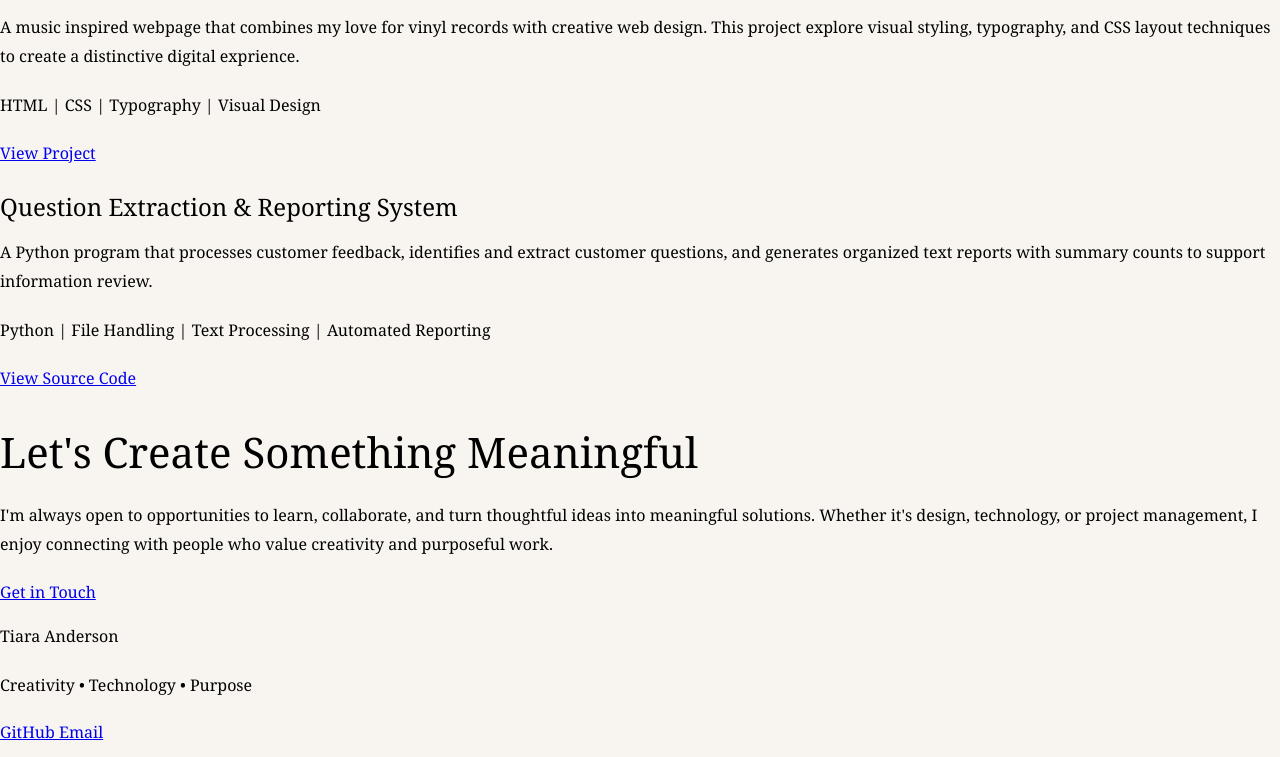
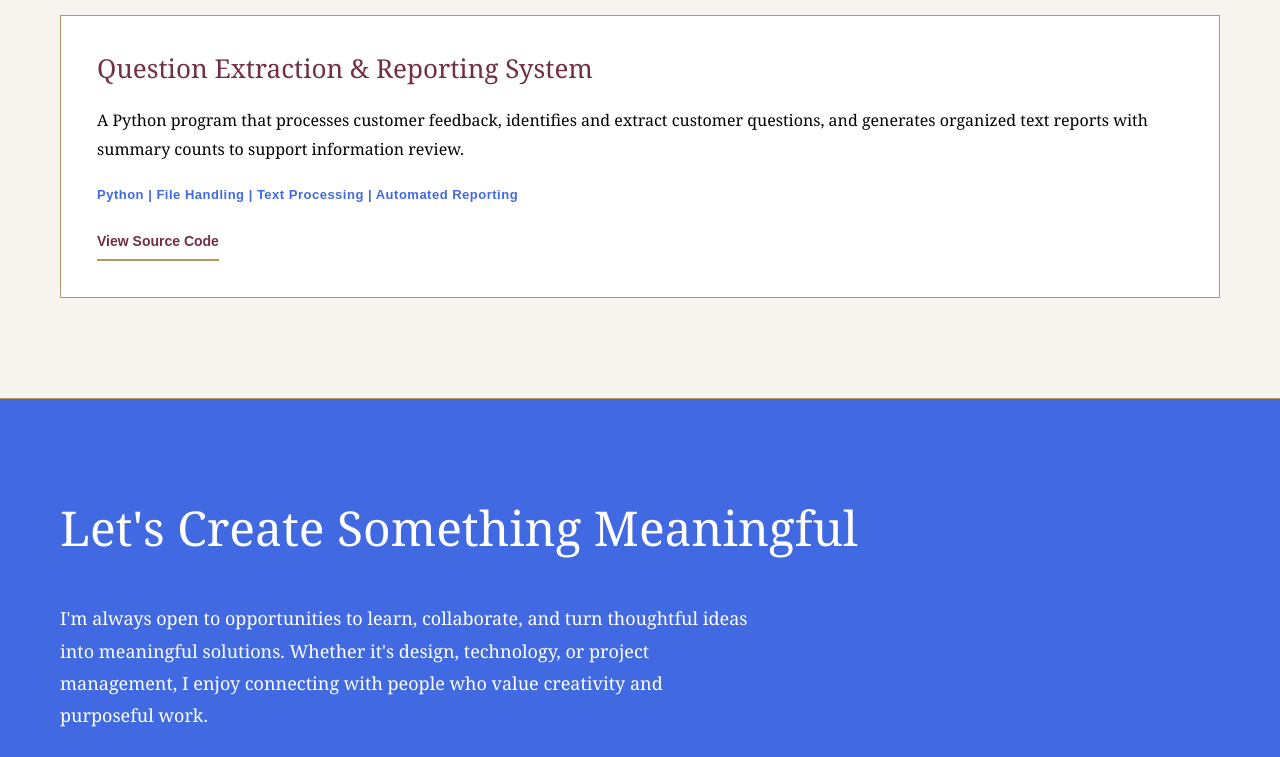
Before and after one commit to tiaariel-cyber/course-portfolio, a plain HTML site: page project-01/index.html in a window 1280 px wide. Shown: the part 2923-3680 px from the top of the page. Drawn offline with Linux system fonts and the light colour scheme.

Commit message:
Style contact section and footer with custom colors and interactions

```diff
--- a/project-01/style.css
+++ b/project-01/style.css
@@ -248,7 +248,7 @@ header nav a:focus-visible {
     letter-spacing: -1px;
 }
 
-.skill-container {
+.skills-container {
     display: flex;
     flex-direction: row;
     gap: 24px;
@@ -285,3 +285,216 @@ header nav a:focus-visible {
     line-height: 1.8;
     margin: 0;
 }
+
+/* My Professional Work Section */
+
+#projects {
+    padding: 100px 60px;
+    background-color: var(--color-cream);
+    border-bottom: 1px solid var(--color-gold);
+}
+
+
+#projects h2 {
+    color: var(--color-burgundy);
+    font-size: 48px;
+    margin-top: 0;
+    margin-bottom: 24px;
+    letter-spacing: -1px;
+}
+
+#projects > p {
+    font-size: 18px;
+    line-height: 1.8;
+    max-width: 700px;
+    margin-bottom: 48px;
+}
+
+.projects-container {
+    display: flex;
+    flex-wrap: wrap;
+    gap: 28px;
+    align-items: stretch;
+}
+
+.project-card {
+    flex: 1 1 calc(50% - 14px);
+    min-width: 0;
+    padding: 36px;
+    background-color: var(--color-white);
+    border: 1px solid var(--color-gold);
+    transition: transform 0.3s ease,
+                box-shadow 0.3s ease,
+                border-color 0.3s ease;
+}
+
+.project-card:hover {
+    transform: translateY(-5px);
+    box-shadow: 0 12px 28px rgba(0, 0, 0, 0.08);
+    border-color: var(--color-burgundy);
+}
+
+.project-card h3 {
+    color: var(--color-burgundy);
+    font-size: 26px;
+    line-height: 1.3;
+    margin-top: 0;
+    margin-bottom: 20px;
+}
+
+.project-card p {
+    font-size: 16px;
+    line-height: 1.8;
+    margin-bottom: 20px;
+}
+
+.project-card p:last-of-type {
+    color: var(--color-blue);
+    font-family: Arial, Helvetica, sans-serif;
+    font-size: 13px;
+    font-weight: 600;
+    letter-spacing: 0.5px;
+}
+
+.project-card a {
+    display: inline-block;
+    color: var(--color-burgundy);
+    font-family: Arial, Helvetica, sans-serif;
+    font-size: 14px;
+    font-weight: 600;
+    text-decoration: none;
+    border-bottom: 2px solid var(--color-gold);
+    padding-bottom: 5px;
+    transition: color 0.3s ease,
+                border-color 0.3s ease;
+
+}
+
+.project-card a:hover {
+    color: var(--color-blue);
+    border-color: var(--color-blue);
+}
+
+.project-card a:focus-visible {
+    outline: 2px solid var(--color-blue);
+    outline-offset: 5px;
+}
+
+/* Contact Section */
+
+#contact {
+    display: flex;
+    flex-direction: column;
+    align-items: flex-start;
+    justify-content: center;
+    padding: 100px 60px;
+    background-color: var(--color-blue);
+    color: var(--color-white);
+}
+
+#contact h2 {
+    font-size: 48px;
+    font-weight: normal;
+    line-height: 1.2;
+    max-width: 800px;
+    margin-top: 0;
+    margin-bottom: 28px;
+}
+
+#contact p {
+    font-size: 18px;
+    line-height: 1.8;
+    max-width: 700px;
+    margin-bottom: 36px;
+}
+
+.contact-button {
+    display: inline-block;
+    padding: 14px 28px;
+    background-color: var(--color-cream);
+    color: var(--color-burgundy);
+    border: 2px solid var(--color-cream);
+    text-decoration: none;
+    font-family: Arial, Helvetica, sans-serif;
+    font-size: 14px;
+    font-weight: 600;
+    letter-spacing: 1px;
+    text-transform: uppercase;
+    transition: background-color 0.3s ease,
+                color 0.3s ease,
+                transform 0.3s ease;
+}
+
+.contact-button:hover {
+    background-color: transparent;
+    color: var(--color-white);
+    transform: translateY(-3px);
+}
+
+.contact-button:focus-visible {
+    outline: 3px solid var(--color-gold);
+    outline-offset: 5px;
+}
+
+/* Footer Section */
+
+footer {
+    display: flex;
+    flex-direction: column;
+    gap: 20px;
+    padding: 60px;
+    background-color: var(--color-black);
+    color: var(--color-white);
+    border-top: 3px solid var(--color-gold);
+}
+
+footer p {
+    margin: 0;
+    font-size: 14px;
+    line-height: 1.6;
+}
+
+footer > p:first-of-type {
+    font-size: 28px;
+    font-family: Georgia, 'Times New Roman', Times, serif;
+    color: var(--color-white);
+}
+
+footer > p:nth-last-of-type(2) {
+    color: var(--color-gold);
+    font-size: 15px;
+    letter-spacing: 1px;
+}
+
+footer nav {
+    display: flex;
+    flex-wrap: wrap;
+    gap: 28px;
+}
+
+footer nav a {
+    color: var(--color-white);
+    text-decoration: none;
+    font-family: Arial, Helvetica, sans-serif;
+    font-size: 14px;
+    font-weight: 600;
+    letter-spacing: 1px;
+    text-transform: uppercase;
+    transition: colo 0.3s ease;
+}
+
+footer nav a:hover {
+    color: var(--color-gold);
+}
+
+footer nav a:focus-visible {
+    outline 2px solid var(--color--gold);
+    outline-offset: 5px;
+}
+
+footer > p:last-of-type {
+    font-size: 12px;
+    color: var(--color-white);
+    opacity: 0.7;
+    margin-top: 12px;
+}
```
